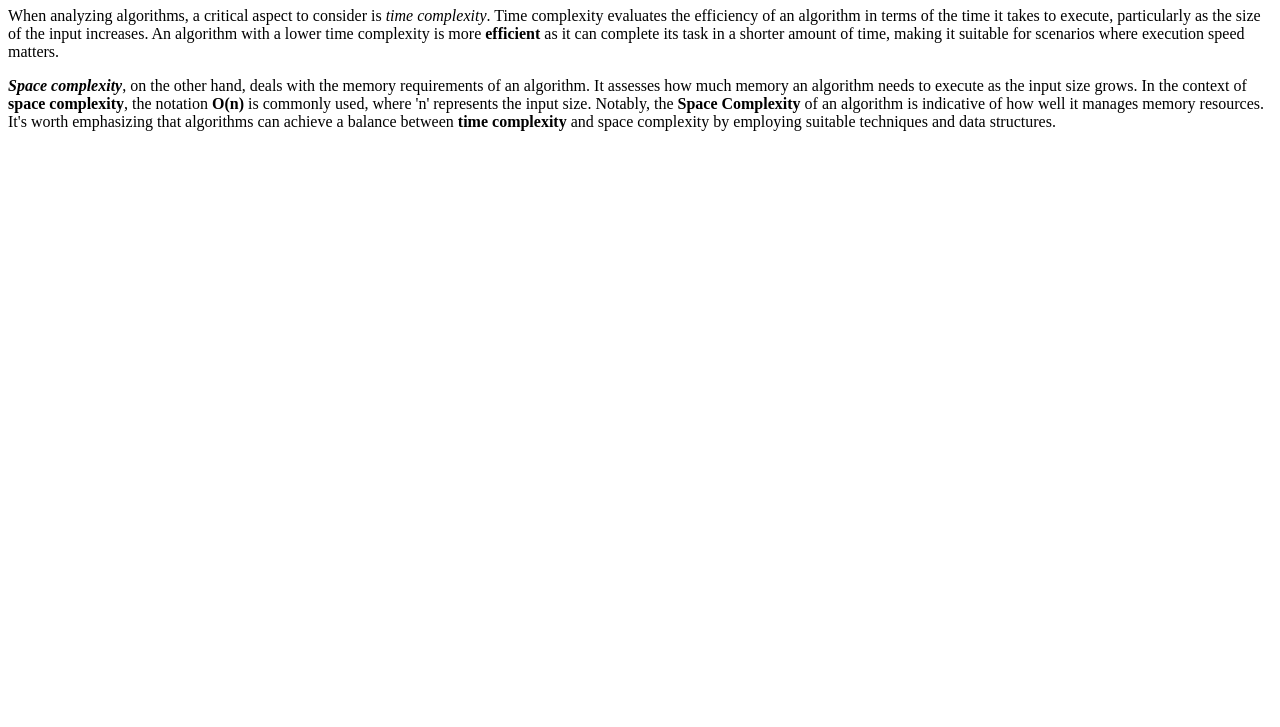
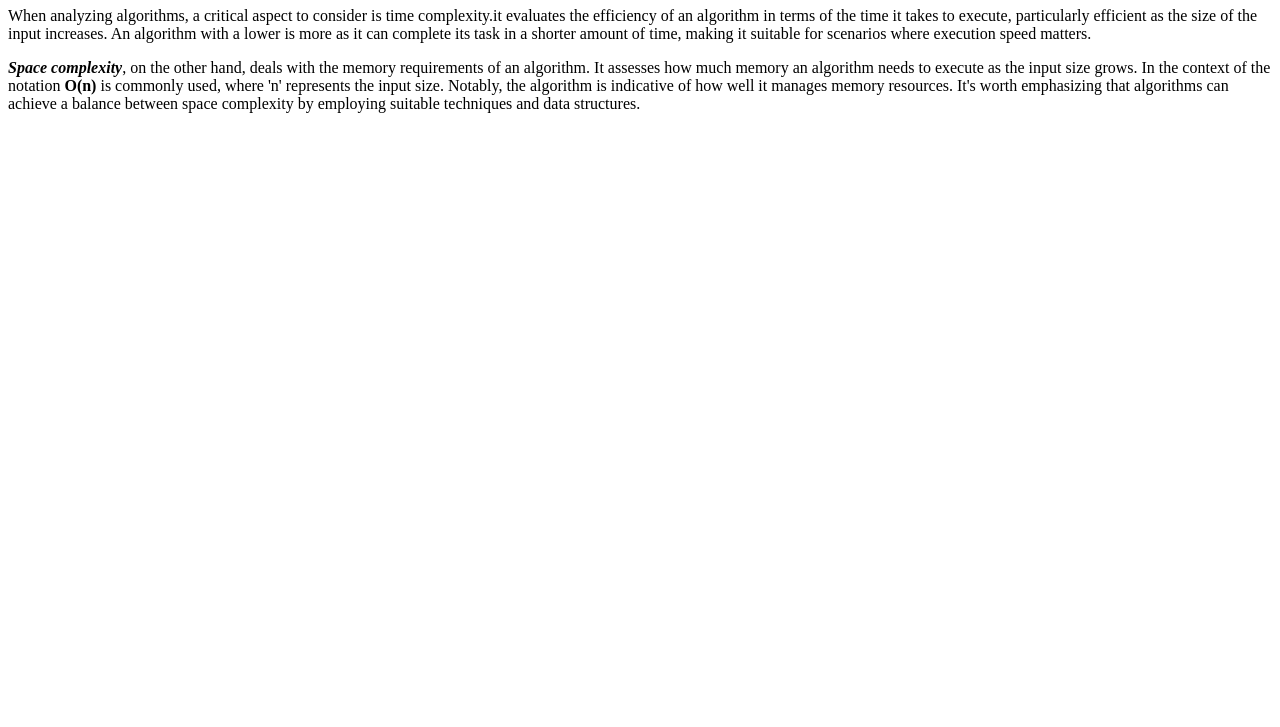
Before and after one commit to acciojob/time-and-space-complexity-SamikshaD1, a website: page main.html in a window 1280 px wide. Shown: the part 73-800 px from the top of the page. Drawn offline with Linux system fonts and the light colour scheme.

Commit message:
created a submission

```diff
--- a/main.html
+++ b/main.html
@@ -13,8 +13,8 @@
     <script type="text/javascript" src="./script.js">
 </script>
 	 <h1>Exploring Time, Space, and Complexity</h1>
-  <p>When analyzing algorithms, a critical aspect to consider is <em>time complexity</em>. Time complexity evaluates the efficiency of an algorithm in terms of the time it takes to execute, particularly as the size of the input increases. An algorithm with a lower time complexity is more <strong>efficient</strong> as it can complete its task in a shorter amount of time, making it suitable for scenarios where execution speed matters.</p>
-  <p><strong><em>Space complexity</em></strong>, on the other hand, deals with the memory requirements of an algorithm. It assesses how much memory an algorithm needs to execute as the input size grows. In the context of <strong>space complexity</strong>, the notation <strong>O(n)</strong> is commonly used, where 'n' represents the input size. Notably, the <strong>Space Complexity</strong> of an algorithm is indicative of how well it manages memory resources. It's worth emphasizing that algorithms can achieve a balance between <strong>time complexity</strong> and space complexity by employing suitable techniques and data structures.</p>
+  <p>When analyzing algorithms, a critical aspect to consider is time complexity.it evaluates the efficiency of an algorithm in terms of the time it takes to execute, particularly efficient as the size of the input increases. An algorithm with a lower is more as it can complete its task in a shorter amount of time, making it suitable for scenarios where execution speed matters.</p>
+  <p><strong><em>Space complexity</em></strong>, on the other hand, deals with the memory requirements of an algorithm. It assesses how much memory an algorithm needs to execute as the input size grows. In the context of the notation <strong>O(n)</strong> is commonly used, where 'n' represents the input size. Notably, the algorithm is indicative of how well it manages memory resources. It's worth emphasizing that algorithms can achieve a balance between space complexity by employing suitable techniques and data structures.</p>
 
 </body>
 
```
